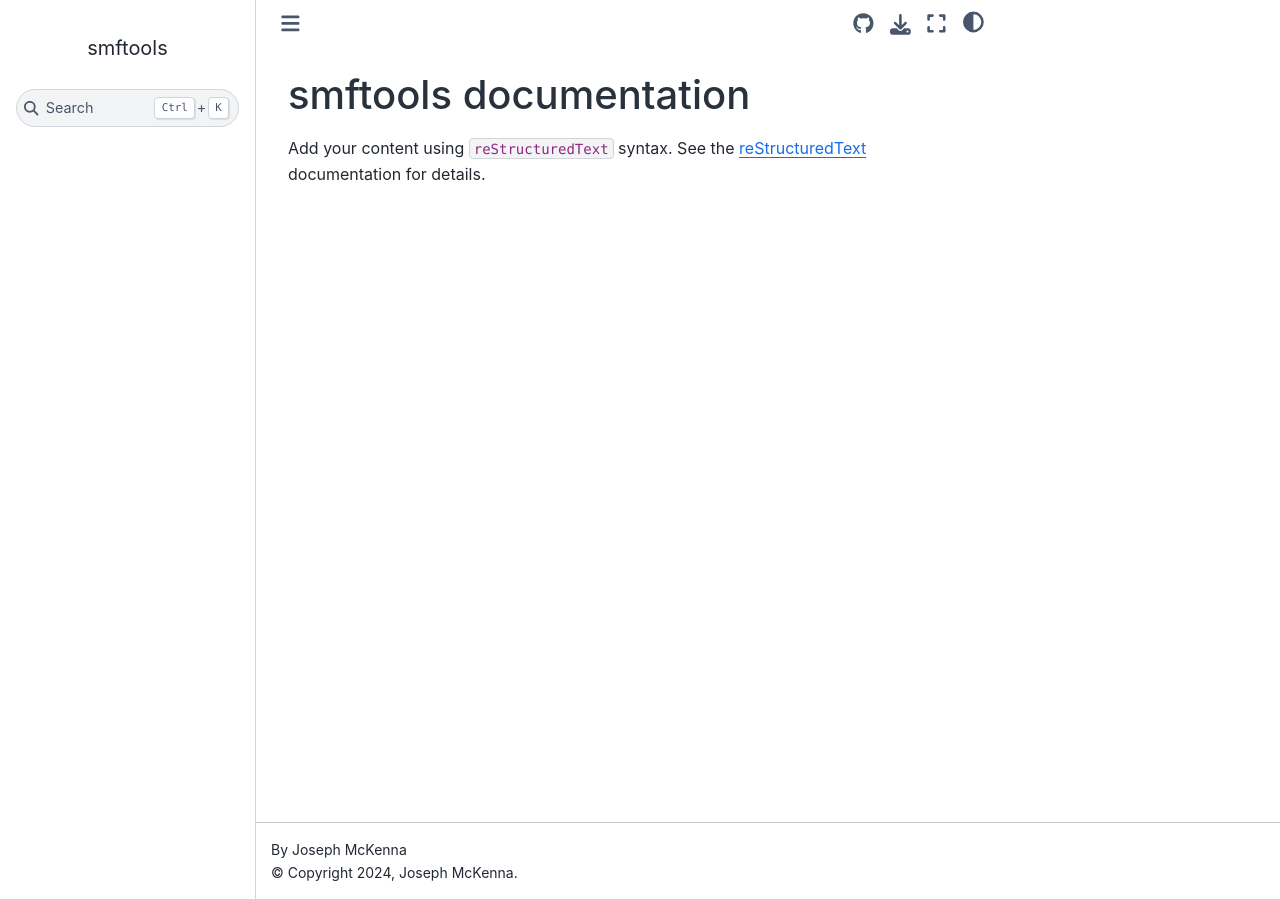
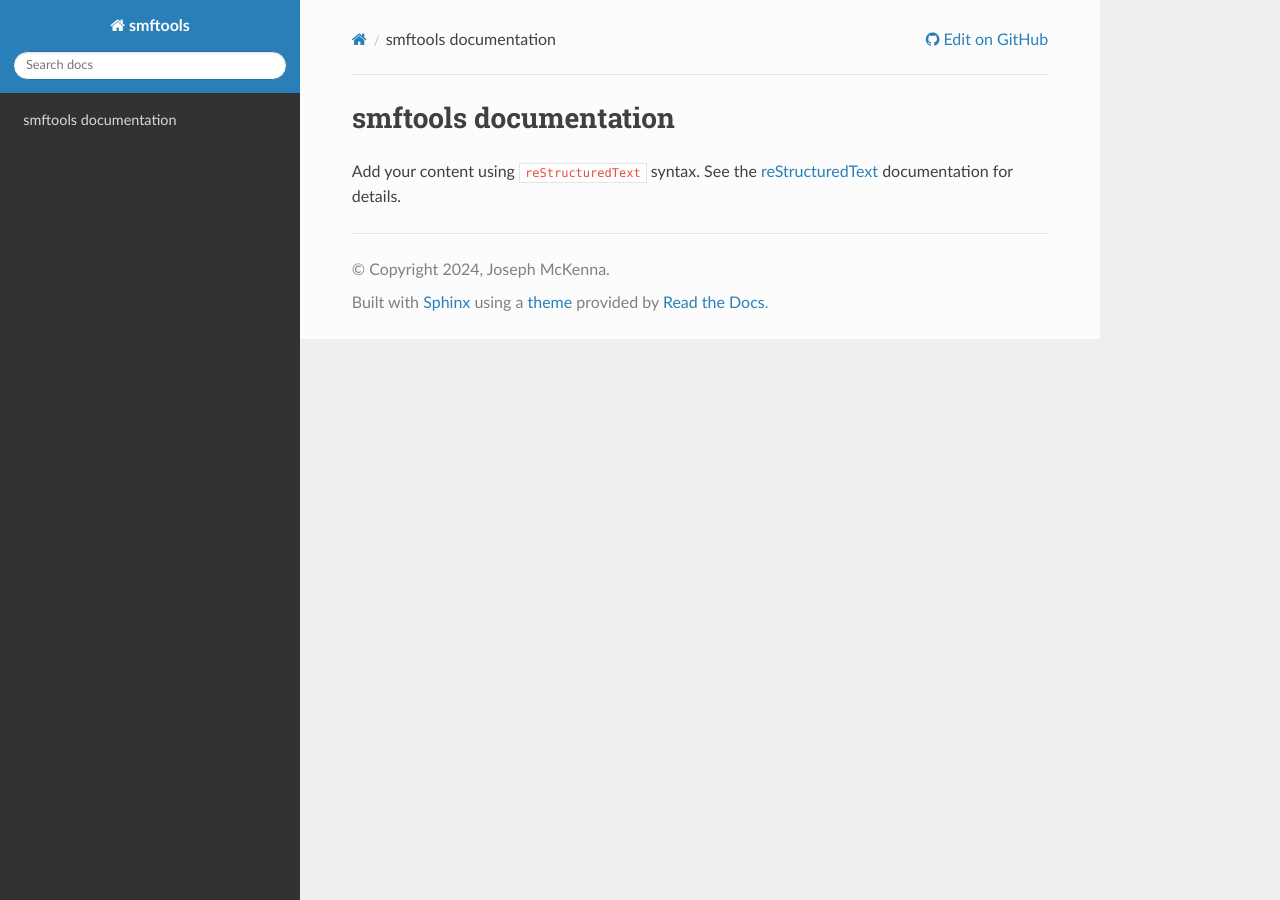
Before and after one commit to jkmckenna/smftools, a Sphinx documentation site: the page built from docs/source/index.rst, in a window 1280 px wide. Built offline with Sphinx 7.4.7 and the Read the Docs theme 2.0.0, drawn with Linux system fonts in a browser that asks for light colours.

Commit message:
Update conf.py

```diff
--- a/docs/source/conf.py
+++ b/docs/source/conf.py
@@ -15,7 +15,14 @@
 # -- General configuration ---------------------------------------------------
 # https://www.sphinx-doc.org/en/master/usage/configuration.html#general-configuration
 
-extensions = ["myst_nb"]
+extensions = [
+    'myst_nb',
+    'sphinx.ext.autodoc',
+    'sphinx.ext.napoleon',  # for Google-style and NumPy-style docstrings
+    'sphinx.ext.viewcode',  # adds links to highlighted source code
+    'sphinx.ext.autosummary',  # create summary pages
+    'sphinx_autodoc_typehints',  # integrate type hints
+]
 
 templates_path = ['_templates']
 exclude_patterns = []
@@ -31,7 +38,7 @@
 # -- Options for HTML output -------------------------------------------------
 # https://www.sphinx-doc.org/en/master/usage/configuration.html#options-for-html-output
 
-html_theme = "sphinx_book_theme"
+html_theme = "sphinx_rtd_theme"
 html_title = project
 
 html_theme_options = {
```
